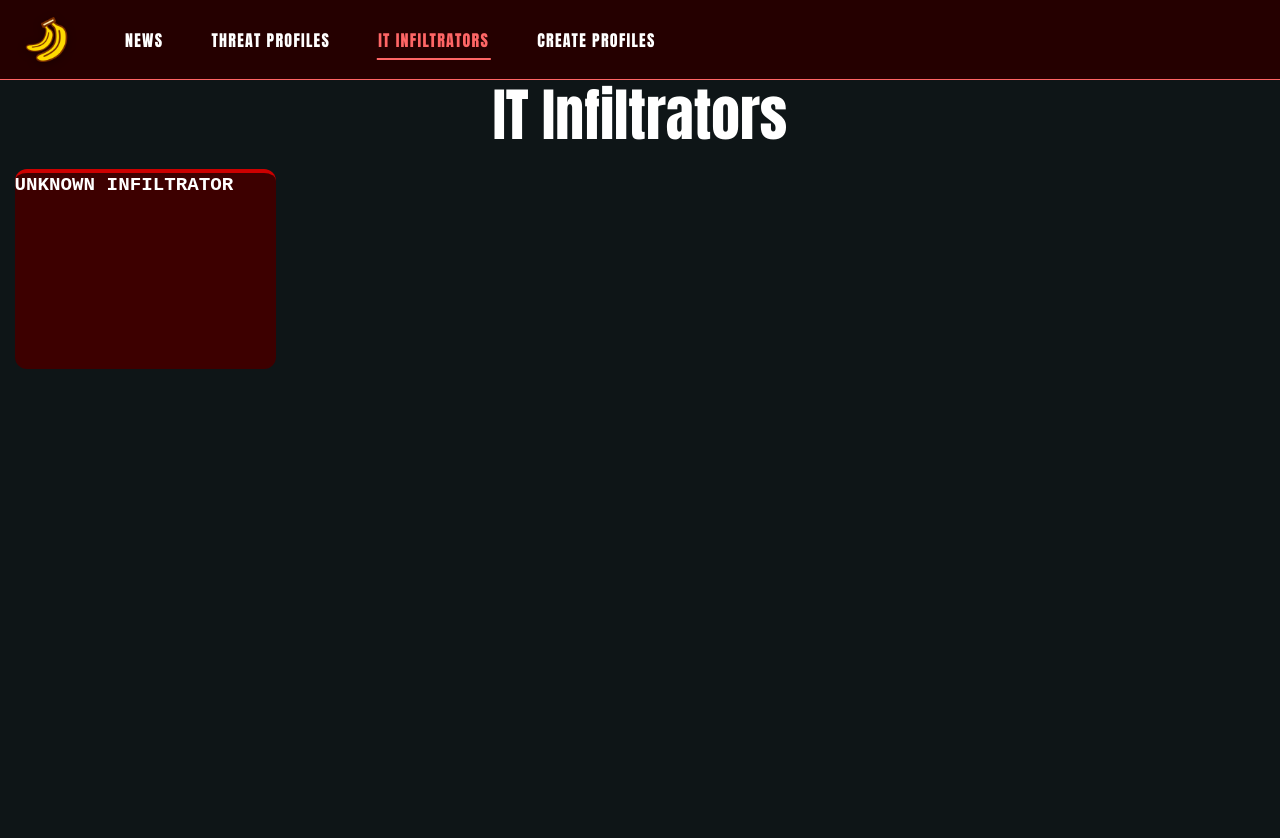
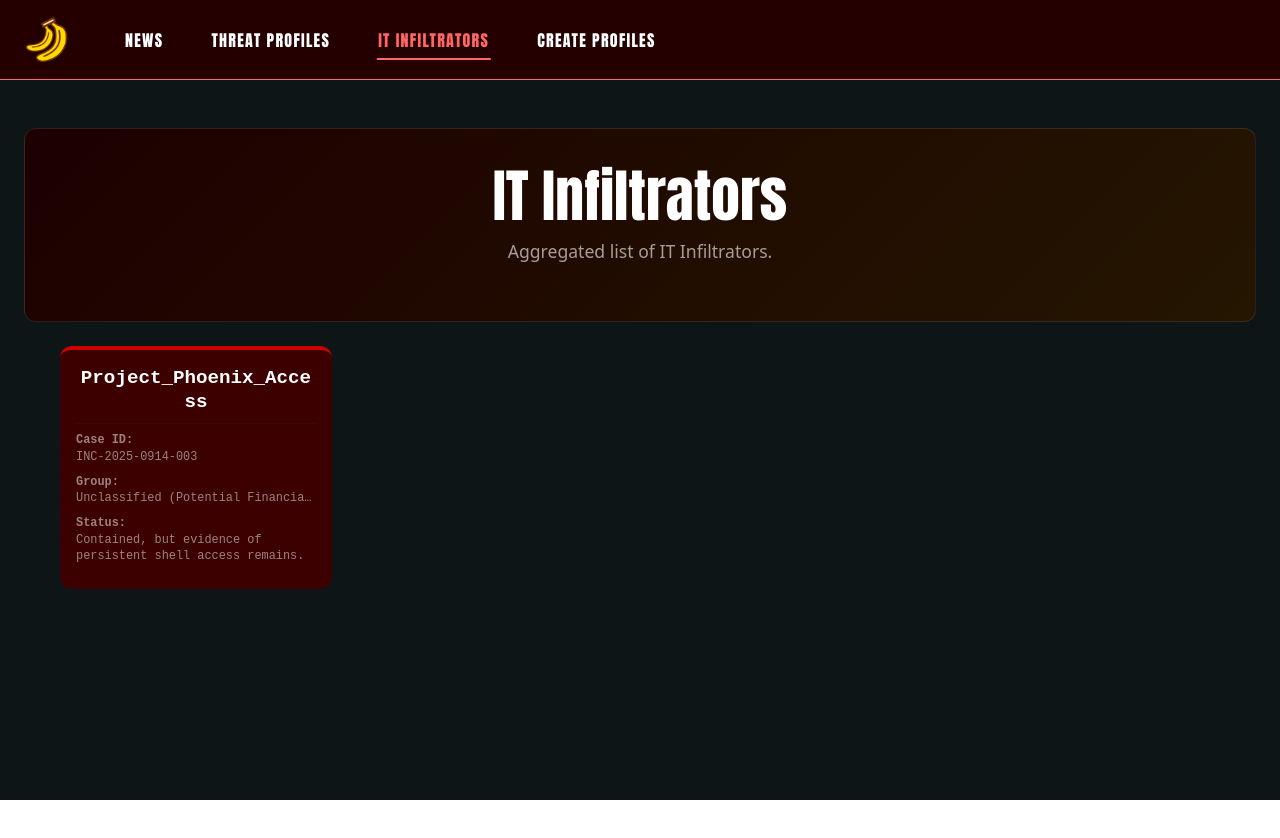
Before and after one commit to skansher/threat-vector, a React (Create React App) app: page /infiltrators in a window 1280 px wide. Shown: the top 838 px of the page. After the commit the page ends 800 px from the top, so only its background shows below. Built offline with nearby package versions, Linux system fonts and the light colour scheme.

Commit message:
Updated IT Infiltrator Page and Logic

```diff
--- a/src/Components/ITCard.jsx
+++ b/src/Components/ITCard.jsx
@@ -1,146 +1,56 @@
-import React, { useState, forwardRef } from "react"; // IMPORT forwardRef
+import React from "react";
 import "../CSS/profilecard.css";
-import '../CSS/profile.css';
 
-// Component must be wrapped in forwardRef to receive the ref prop
-const ITCard = forwardRef(({ profile, index, isExpanded, toggleExpansion }, ref) => {
-    // Determine color class based on index
+const ITCard = ({ profile, index, onCardClick }) => {
   const colorClass = `color-${index % 3}`;
 
-    // Local state for attachments/notes content
-    const [images, setImages] = useState([]);
-    const [note, setNote] = useState('');
-
-    const handleImageUpload = (event) => {
-        const files = Array.from(event.target.files);
-        const imageUrls = files.map(file => URL.createObjectURL(file));
-        setImages(prev => [...prev, ...imageUrls]);
+  const hasValue = (value) => {
+    return value && typeof value === 'string' && value.trim() !== "";
   };
 
-    // Helper function to check if a field should be displayed
-    const hasValue = (value) => {
-        return value && value.trim() !== "" && value !== "N/A";
-    };
+  return (
+    <div
+      className={`threat-card ${colorClass}`}
+      onClick={() => onCardClick(profile, colorClass)}
+    >
+      <div className="card-body p-3">
+        {/* 1. HEADER: Local Alias */}
+        <h5 className="card-title m-0 text-center">
+          {profile.local_alias || 'UNCLASSIFIED THREAT'}
+        </h5>
 
-    // KEY FUNCTION: Stops event from bubbling up to the parent card click handler
-    const stopClickPropagation = (e) => {
-        e.stopPropagation();
-    };
+        <hr className="my-2" />
 
-    // --- RENDERING EXPANDED VIEW ---
-    if (isExpanded) {
-        return (
-            // Attach the forwarded ref here
-            <div className={`threat-card-expanded ${colorClass}`} ref={ref}>
+        <div className="card-info">
 
-                {/* Header: Clickable area to Collapse the card */}
-                <div className="expanded-header" onClick={toggleExpansion}>
-                    <h2 className="expanded-title">
-                        {profile.alias || 'UNKNOWN INFILTRATOR'} - Full Profile
-                    </h2>
+          {/* 2. Case ID */}
+          {hasValue(profile.case_id) && (
+            <div className="info-row mb-2">
+              <small className="fw-bold d-block">Case ID:</small>
+              <small className="text-truncate d-block">{profile.case_id}</small>
             </div>
+          )}
 
-                {/* Main Content Area (Info on Left, Attachments on Right) */}
-                <div className="expanded-content">
+          {/* 3. Threat Actor Group */}
+          {hasValue(profile.threat_actor_group) && (
+            <div className="info-row mb-2">
+              <small className="fw-bold d-block">Group:</small>
+              <small className="text-truncate d-block">{profile.threat_actor_group}</small>
+            </div>
+          )}
 
-                    {/* Left Side: Full Profile Info */}
-                    <div className="expanded-info-panel">
-                        <div className="card-fields full-info-list">
-                            {/* All fields displayed here */}
-                            {Object.keys(profile).map((key, i) =>
-                                hasValue(profile[key]) && key !== 'profileKey' && (
-                                    <div className="field full-field" key={i}>
-                                        <label>{key}:</label>
-                                        <span>{profile[key]}</span>
+          {/* 4. Current Status */}
+          {hasValue(profile.current_status) && (
+            <div className="info-row mb-2">
+              <small className="fw-bold d-block">Status:</small>
+              <small className="d-block">{profile.current_status}</small>
             </div>
-                                )
           )}
-                        </div>
-                    </div>
 
-                    {/* Right Side: Attachments/Notes/Uploads (Click event is blocked here) */}
-                    <div className="expanded-sidebar" onClick={stopClickPropagation}>
-                        <h3>Notes & Attachments</h3>
-
-                        {/* Notes Area */}
-                        <textarea
-                            className="note-area"
-                            placeholder="Add notes, links, etc."
-                            value={note}
-                            onChange={(e) => setNote(e.target.value)}
-                            onClick={stopClickPropagation}
-                        ></textarea>
-
-                        {/* File/Image Upload */}
-                        <div className="upload-section">
-                            <input
-                                type="file"
-                                accept="image/*"
-                                multiple
-                                onChange={handleImageUpload}
-                                className="file-input"
-                                id="fileUploadExpanded"
-                                onClick={stopClickPropagation}
-                            />
-                            <label htmlFor="fileUploadExpanded" className="upload-btn">Upload Images</label>
-                            <button className="save-note-btn" onClick={stopClickPropagation}>Save Note</button>
-                        </div>
-
-                        {/* Image Preview */}
-                        <div className="image-preview">
-                            {images.map((src, index) => (
-                                <img key={index} src={src} alt={`upload-${index}`} />
-                            ))}
-                        </div>
         </div>
       </div>
     </div>
   );
-    }
-
-    // --- RENDERING COLLAPSED VIEW ---
-    return (
-        // Attach the forwarded ref here
-        <div
-            className={`threat-card ${colorClass}`}
-            onClick={toggleExpansion}
-            ref={ref}
-        >
-
-            {/* Simplified Content for Small Card */}
-            <div className="card-content">
-            <h2 className="card-title">{profile.alias || 'UNKNOWN INFILTRATOR'}</h2>
-
-            {/* Divider */}
-            <div className="divider"></div>
-
-            {/* Key Info */}
-            <div className="card-fields">
-                {/* Only display a few key fields for the collapsed view */}
-                {hasValue(profile["Country of Origin"]) && (
-                    <div className="field">
-                        <label>Country Of Origin:</label>
-                        <span>{profile["Country of Origin"]}</span>
-                    </div>
-                )}
-
-                {hasValue(profile.Role) && (
-                    <div className="field">
-                        <label>Role:</label>
-                        <span>{profile.Role}</span>
-                    </div>
-                )}
-
-                {hasValue(profile.Status) && (
-                    <div className="field">
-                        <label>Status:</label>
-                        <span>{profile.Status}</span>
-                    </div>
-                )}
-            </div>
-            </div>
-        </div>
-    );
-}); // Export the forwardRef wrapped component
+};
 
 export default ITCard;
--- a/src/Components/Infiltrators.jsx
+++ b/src/Components/Infiltrators.jsx
@@ -1,74 +1,70 @@
-import React, { useState, useEffect, useRef, useMemo } from 'react';
+import React, { useState, useEffect } from 'react';
 import infiltratorData from '../data/infiltrator_profiles.json';
 import Header from "./Header.jsx";
-import Card from "./ITCard.jsx"; // Renamed Card import to ITCard
-import '../CSS/profile.css';
+import ProfileModal from "../Components/ProfileModal.jsx";
+import ITCard from '../Components/ITCard.jsx';
 import '../CSS/profilecard.css';
 
 const Infiltrators = () => {
-  const expandedCardRef = useRef(null);
-  const [expandedCardId, setExpandedCardId] = useState(null);
   const [profiles, setProfiles] = useState([]);
+  const [showModal, setShowModal] = useState(false);
+  const [selectedProfile, setSelectedProfile] = useState(null);
+  const [selectedColorClass, setSelectedColorClass] = useState('');
 
   useEffect(() => {
     const profilesArray = Object.entries(infiltratorData).map(([key, value]) => ({
-      profileKey: key, // Use profileKey as the unique identifier
-      ...value[0],
+      profileKey: key,
+      ...(Array.isArray(value) && value.length > 0 ? value[0] : {}),
     }))
     .filter(profile => profile.alias !== "Parse Error");
     setProfiles(profilesArray);
   }, []);
 
-  const toggleExpansion = (profileKey) => {
-    setExpandedCardId(profileKey === expandedCardId ? null : profileKey);
+  const handleCardClick = (profile, colorClass) => {
+    setSelectedProfile(profile);
+    setSelectedColorClass(colorClass);
+    setShowModal(true);
   };
 
-  // Effect to scroll to the expanded card whenever it opens
-  useEffect(() => {
-    if (expandedCardId && expandedCardRef.current) {
-        expandedCardRef.current.scrollIntoView({
-            behavior: 'smooth',
-            block: 'start',
-        });
-    }
-  }, [expandedCardId]);
+  return (
+    <div className="page-container">
+      <Header />
 
-  // Sort the profiles to put the expanded one first
-  const sortedProfilesForDisplay = useMemo(() => {
-    return [...profiles].sort((a, b) => {
-      if (a.profileKey === expandedCardId) return -1; // expanded card (a) comes first
-      if (b.profileKey === expandedCardId) return 1;  // expanded card (b) comes first
-      return 0; // maintain original order for collapsed cards
-    });
-  }, [profiles, expandedCardId]);
+      {/* Banner */}
+      <div className="alt-banner mt-5 mb-4 ms-4 me-4">
+        <h1>IT Infiltrators</h1>
+        <p className="welcome-subtitle">Aggregated list of IT Infiltrators.</p>
+        <br/>
+      </div>
 
-  const isAnyCardExpanded = expandedCardId !== null;
-
-  return (
-    <div>
-      <Header />
-      <div className="page-container">
-        <h1>IT Infiltrators</h1>
-
-        {/* Apply the expanded-layout class to switch from grid to column view */}
-        <div className={`card-container ${isAnyCardExpanded ? 'expanded-layout' : ''}`}>
-          {sortedProfilesForDisplay.length > 0 ? (
-            sortedProfilesForDisplay.map((profile, index) => (
-              <Card
-                key={profile.profileKey}
+      {/* Bootstrap Grid for Cards */}
+      <div className="container-fluid px-4">
+        <div className="row row-cols-1 row-cols-md-2 row-cols-lg-3 row-cols-xl-4 g-4">
+          {profiles.length > 0 ? (
+            profiles.map((profile, index) => (
+              <div className="col" key={profile.profileKey}>
+                <ITCard
                 profile={profile}
-                index={index}
-                isExpanded={profile.profileKey === expandedCardId}
-                toggleExpansion={() => toggleExpansion(profile.profileKey)}
-                // CONDITIONAL REF: Attach the ref only to the expanded card
-                ref={profile.profileKey === expandedCardId ? expandedCardRef : null}
-              />
+                  index={index}
+                  onCardClick={handleCardClick}
+                />
+              </div>
             ))
           ) : (
-            <p>No profiles found</p>
+            <div className="col-12">
+              <p className="text-center">No profiles found</p>
+            </div>
           )}
         </div>
       </div>
+
+      {/* Modal */}
+      <ProfileModal
+        show={showModal}
+        onHide={() => setShowModal(false)}
+        profile={selectedProfile}
+        colorClass={selectedColorClass}
+      />
     </div>
   );
 };
--- a/src/data/infiltrator_profiles.json
+++ b/src/data/infiltrator_profiles.json
@@ -1,7 +1,7 @@
 {
   "Infiltrator 1": [
     {
-      "case_id": "INC-2025-0914-003",
+    "case_id": "INC-2025-0914-003",
     "local_alias": "Project_Phoenix_Access",
     "threat_actor_group": "Unclassified (Potential Financially Motivated)",
     "current_status": "Contained, but evidence of persistent shell access remains.",
```
Also changed, not shown: src/Components/ProfileModal.jsx (+49 -23 lines). Lines whose indentation alone changed are shown as unchanged.
